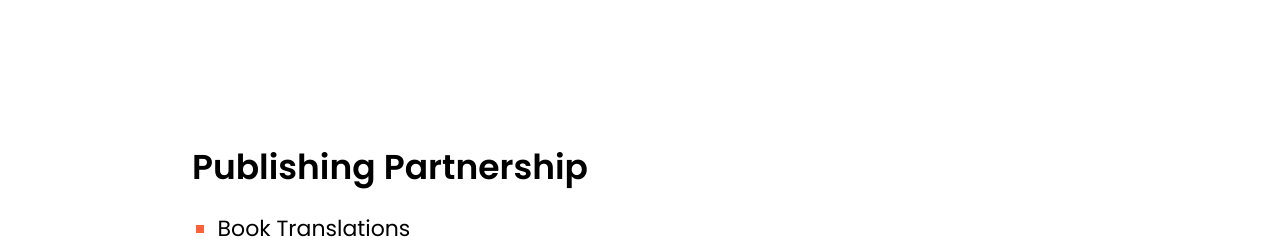
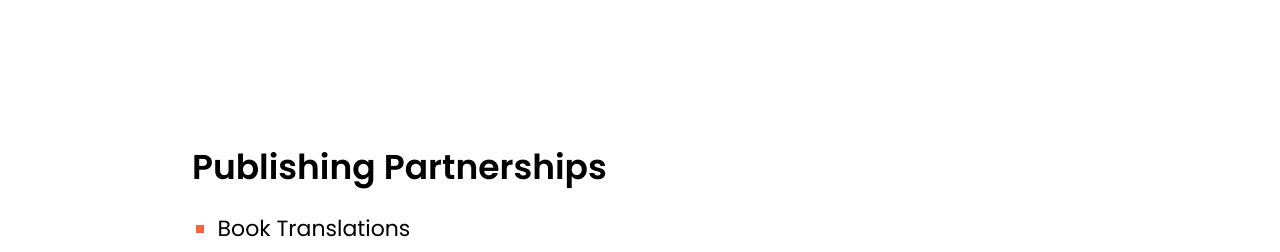
Before and after one commit to AbbasHaiderNaqvi/eblingo, a Next.js app: page / in a window 1280 px wide. Shown: the part 3000-3252 px from the top of the page. Built offline with nearby package versions, Linux system fonts and the light colour scheme; no server answers.

Commit message:
fix sorting in get qoute

```diff
--- a/src/app/components/Service.tsx
+++ b/src/app/components/Service.tsx
@@ -120,7 +120,7 @@ const Service = () => {
                     </div>
                     <div className={styles.fourth_Service_Section}>
                         <h2 className={styles.service_heading}>
-                            Publishing Partnership
+                            Publishing Partnerships
                         </h2>
                         <div className={styles.unorder_list}>
                             <ul className={styles.listing} >
--- a/src/app/get-a-quote/page.tsx
+++ b/src/app/get-a-quote/page.tsx
@@ -34,6 +34,8 @@ const GetaQuote: FC = () => {
           const sourceLangs = languages.filter(lang => lang.type === 'source');
           const targetLangs = languages.filter(lang => lang.type === 'target');
 
+          sourceLangs.sort((a, b) => a.label.localeCompare(b.label));
+          targetLangs.sort((a, b) => a.label.localeCompare(b.label));
           setSourceLanguages(sourceLangs);
           setTargetLanguages(targetLangs);
         });
@@ -206,6 +208,7 @@ const GetaQuote: FC = () => {
                     />
                   </Form.Item>
                 </Col>
+
                 <Col xs={24} sm={24} md={12} lg={12} xl={12}>
                   <Form.Item
                     labelCol={{ span: 24 }}
```
